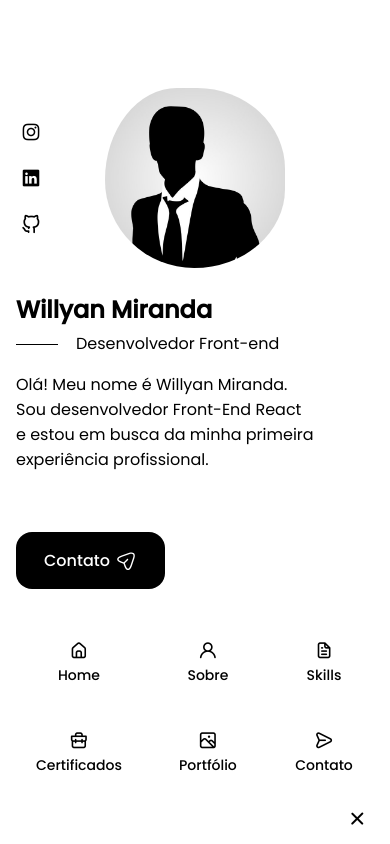
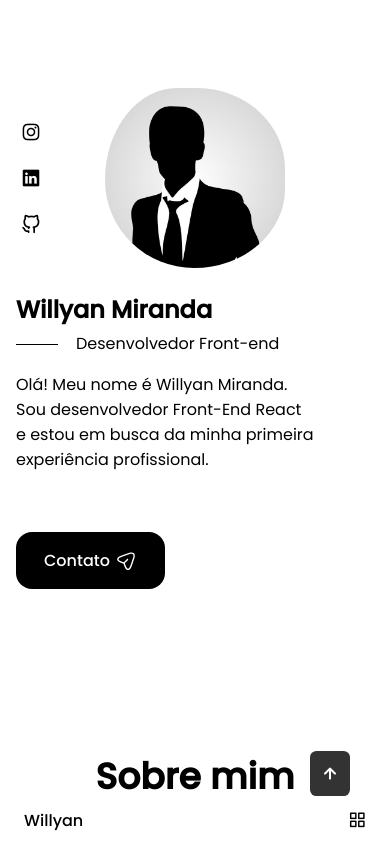
Before and after one commit to willyanmiranda/portfolio, a React (Create React App) app: page / in a window 390 px wide. Shown: the top 844 px of the page. Built offline with nearby package versions, Linux system fonts and the light colour scheme.

Commit message:
add toggle

```diff
--- a/public/index.html
+++ b/public/index.html
@@ -16,7 +16,7 @@
     <link href='https://unpkg.com/boxicons@2.1.4/css/boxicons.min.css' rel='stylesheet'>
     <title>Willyan Miranda</title>
   </head>
-  <body>
+  <body id="body">
     <noscript>You need to enable JavaScript to run this app.</noscript>
     <div id="root"></div>
   </body>
--- a/src/components/header/index.js
+++ b/src/components/header/index.js
@@ -1,12 +1,24 @@
 import React from "react";
+import { useState } from "react";
 
 const Header = () => {
+
+    const [toggle, setToggle] = useState(false)
+
+    const openMenu = () => {
+        if(toggle === false) {
+            setToggle(true)
+        } else {
+            setToggle(false)
+        }
+    }
+
     return (
        <header id="header">
         <nav id="nav-container">
             <span id="nav-logo">Willyan</span>
 
-            <div id="nav-menu">
+            <div id={toggle ? "nav-menu" : "nav-menu-close"}>
                 <ul id="nav-list">
                     <li id="nav-item">
                         <a href="#home" id="nav-link">
@@ -40,11 +52,11 @@ const Header = () => {
                     </li>
                 </ul>
 
-                <i className="uil uil-times" id="nav-close"></i>
+                <i className="uil uil-times" id="nav-close" onClick={openMenu}></i>
             </div>
 
             <div id="nav-toggle">
-                <i className="uil uil-apps"></i>
+                <i className="uil uil-apps" onClick={openMenu}></i>
             </div>
         </nav>
 
--- a/src/styles/_contact.scss
+++ b/src/styles/_contact.scss
@@ -5,6 +5,7 @@
 #contact-container {
     @include container;
     @include grid;
+    margin-left: 290px;
     grid-template-columns: repeat(2, max-content);
     justify-content: center;
     padding-bottom: 3rem;
--- a/src/styles/_header.scss
+++ b/src/styles/_header.scss
@@ -93,6 +93,17 @@
         transition: .3s;
     }
 
+    #nav-menu-close {
+        position: fixed;
+        bottom: -100%;
+        left: 0;
+        width: 100%;
+        background-color: white;
+        padding: 2rem 1.5rem 4rem;
+        border-radius: 1.5rem 1.5rem 0 0;
+        transition: .3s;
+    }
+
     #nav-list {
         display: grid;
         grid-template-columns: repeat(3, 1fr);
--- a/src/styles/main.scss
+++ b/src/styles/main.scss
@@ -30,7 +30,7 @@ textarea {
   font-size: $normal-font-size;
 }
 
-body {
+#body {
   background-color: $body-color;
   color: $text-color;
 }
```
